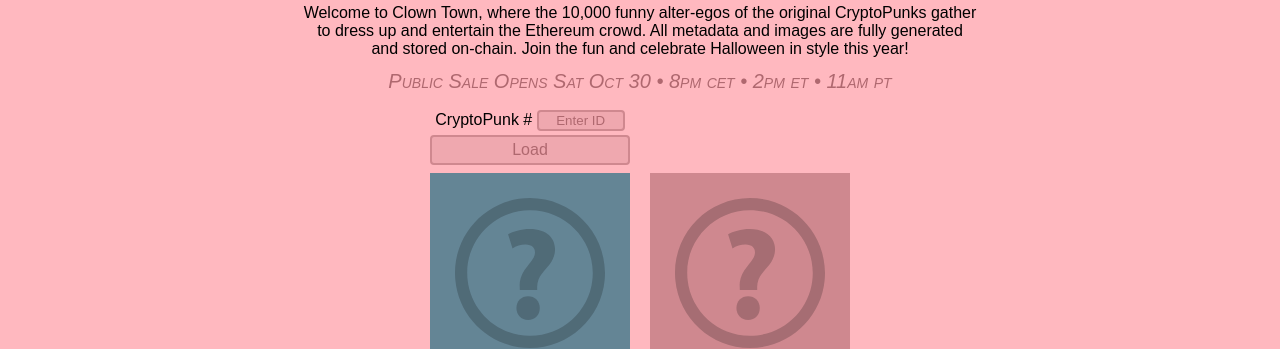
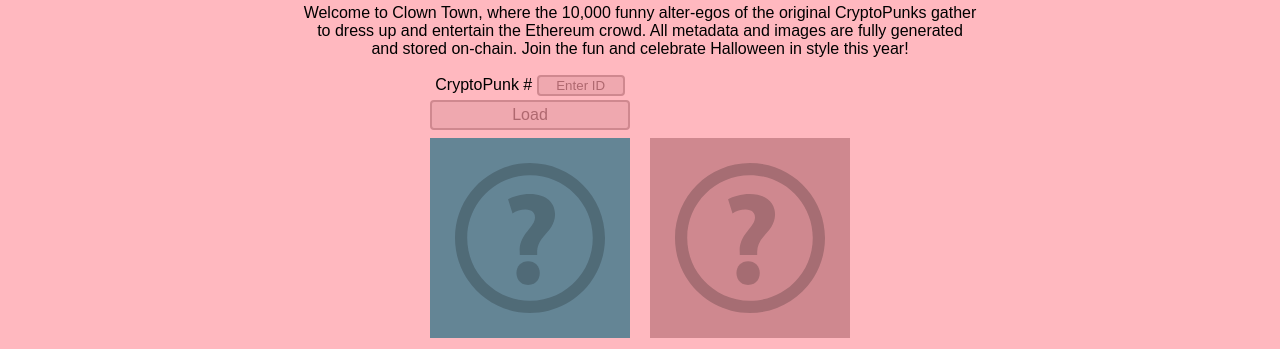
Before and after one commit to lostpunks/clowntown, a plain HTML site: page index.html in a window 1280 px wide. Shown: the part 482-831 px from the top of the page. Drawn offline with Linux system fonts and the light colour scheme; a script that the page names is missing.

Commit message:
Remove banner

```diff
--- a/index.html
+++ b/index.html
@@ -23,9 +23,6 @@
         </p>
 <p>
 Welcome to Clown Town, where the 10,000 funny alter-egos of the original CryptoPunks gather to dress up and entertain the Ethereum crowd. All metadata and images are fully generated and stored on-chain. Join the fun and celebrate Halloween in style this year!
-</p>
-<p class="announcement">
-Public Sale Opens Sat Oct 30 • 8pm cet • 2pm et • 11am pt
 </p>
 <div class="row">
   <form>
--- a/style.css
+++ b/style.css
@@ -72,12 +72,6 @@ label.form-control {
 img.padded {
   margin: 25px;
 }
-p.announcement {
-  font-variant: small-caps;
-  font-style: oblique;
-  font-size: 20px;
-  color: #af686f;
-}
 #sales-label {
   font-variant: small-caps;
   font-style: oblique;
```
